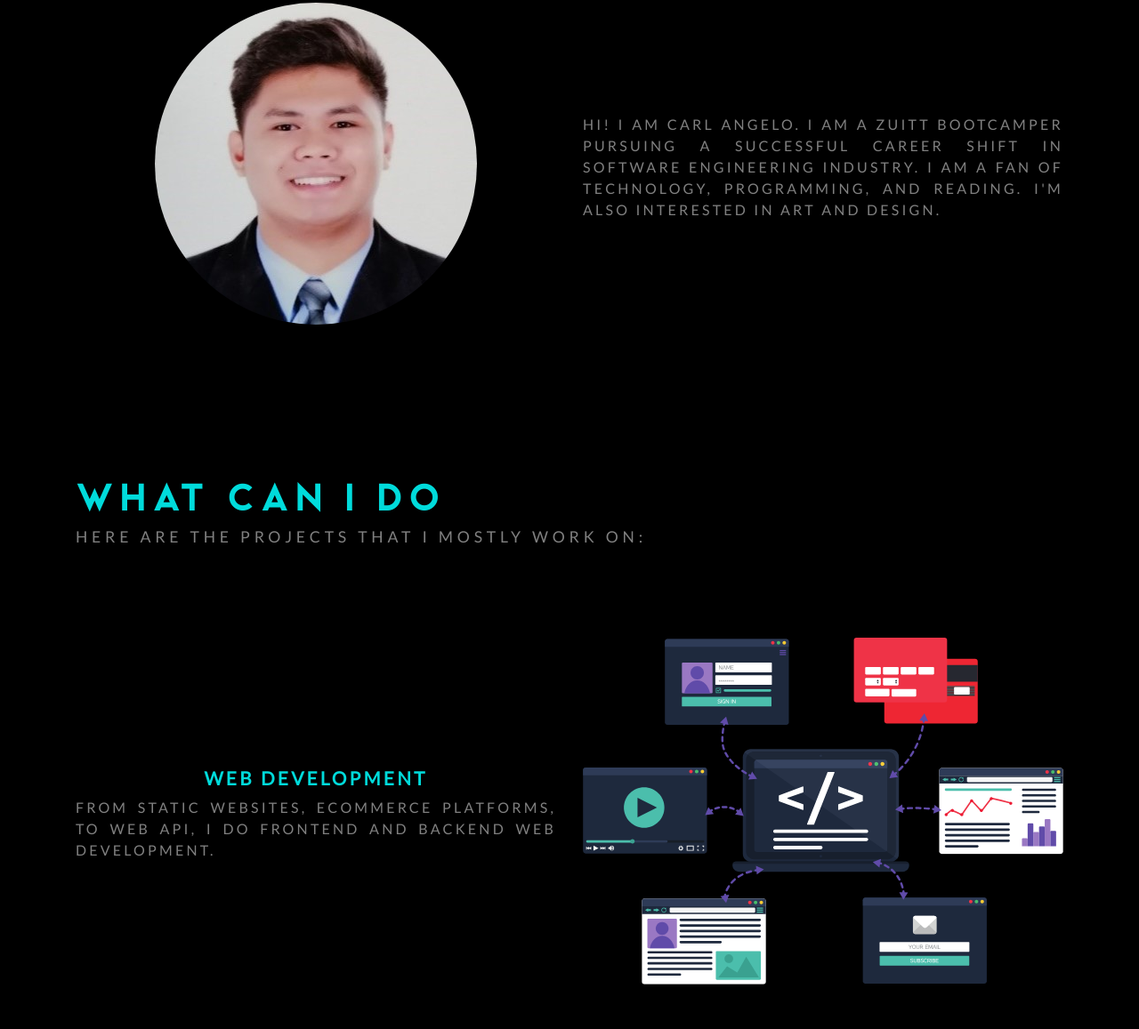
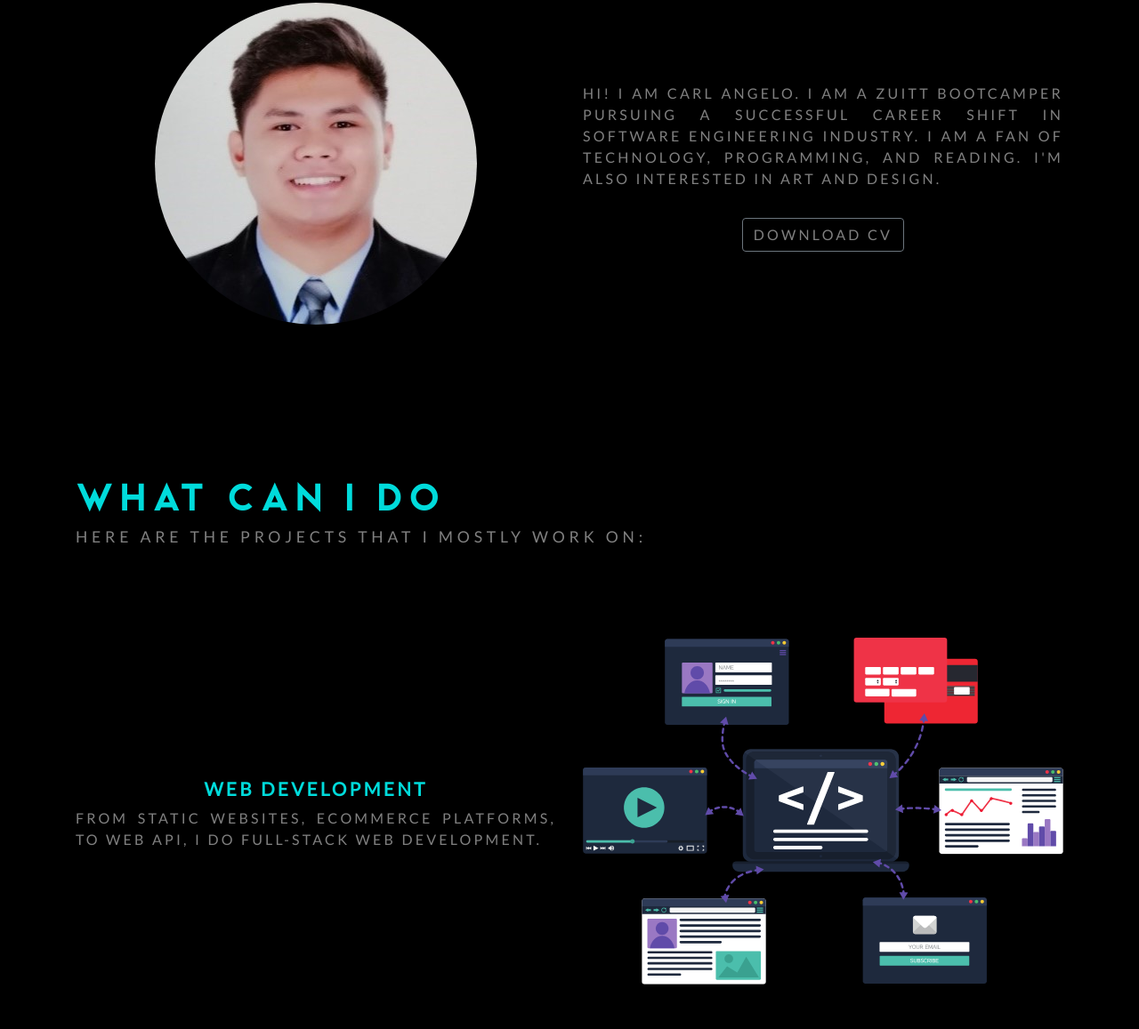
Before and after one commit to limpiocarl/portfolio, a plain HTML site: page index.html in a window 1280 px wide. Shown: the part 1001-2158 px from the top of the page at 89% size. Drawn offline with nearby package versions, Linux system fonts and the light colour scheme.

Commit message:
Added download cv feature

```diff
--- a/index.html
+++ b/index.html
@@ -42,7 +42,7 @@
                 <div class="row vh-100 align-items-center text-center">
                         <div class="col-sm-6 col-12 order-2 order-md-1" id="name-post">
                                 <h1 class="name text-white">CARL ANGELO LIMPIO</h1>
-                                <h5 class=" post text-white-50">WEB DEVELOPER</h5>
+                                <h5 class=" post text-white-50">FULL-STACK WEB DEVELOPER</h5>
                         </div>
                         <div class="col-sm-6 col-12 order-1 order-md-2 pt-5 mt-3">
                                 <img class="img-fluid" src="./images/logo.png" alt="web-dev">
@@ -71,12 +71,17 @@
                                                 CAREER SHIFT
                                                 IN SOFTWARE ENGINEERING INDUSTRY. I AM A FAN OF TECHNOLOGY,
                                                 PROGRAMMING, AND READING. I'M ALSO INTERESTED IN ART AND DESIGN.</p>
+                                        <div class="text-center py-3"><a class="btn btn-outline-secondary p-d"
+                                                        href="./Resume_Carl Angelo S. Limpio.pdf" title="" <i
+                                                        class="fa fa-download" download></i>DOWNLOAD CV</a></div>
+
 
                                 </div>
                         </div>
                 </div>
         </section>
         <!-- end of about section -->
+
 
         <!-- projects section -->
         <section id="projects">
@@ -91,8 +96,8 @@
                                 <div class="col-md-6 col-12 text-center order-2 order-md-1">
                                         <h5 class="pt">WEB DEVELOPMENT</h5>
                                         <p class="text-justify p-d">
-                                                FROM STATIC WEBSITES, ECOMMERCE PLATFORMS, TO WEB API, I DO FRONTEND AND
-                                                BACKEND WEB DEVELOPMENT.
+                                                FROM STATIC WEBSITES, ECOMMERCE PLATFORMS, TO WEB API, I DO FULL-STACK
+                                                WEB DEVELOPMENT.
                                         </p>
                                 </div>
                                 <div class="col-md-6 col-12 text-right order-1 order-md-2 pb-4 text-right">
@@ -142,9 +147,9 @@
                                         <img src="./images/css.svg" alt="css">
                                         <img src="./images/bootstrap.svg" alt="bootstrap">
                                         <img src="./images/js.svg" alt="js">
-                                        <img src="./images/mongodb.svg" alt="mongodb">
                                         <img src="./images/nodejs.svg" alt="nodejs">
                                         <img src="./images/reactjs.svg" alt="reactjs">
+                                        <img src="./images/mongodb.svg" alt="mongodb">
                                         <img src="./images/heroku.svg" alt="heroku">
                                         <img src="./images/git.svg" alt="git">
                                         <img src="./images/postman.svg" alt="postman">
```
Also changed, not shown: 1 other file.
